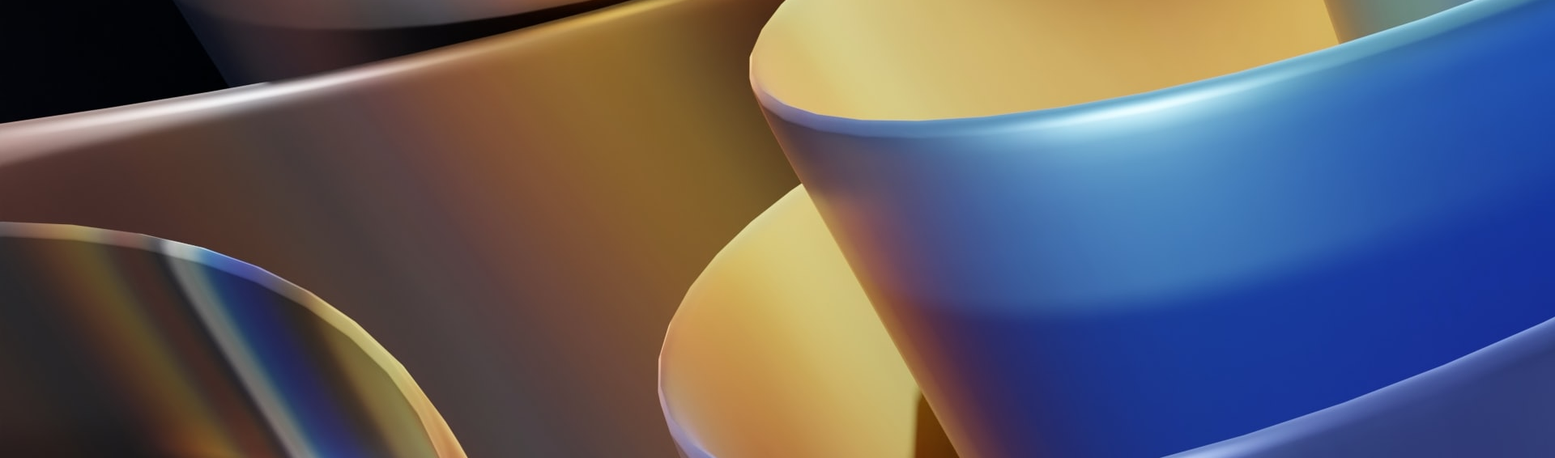
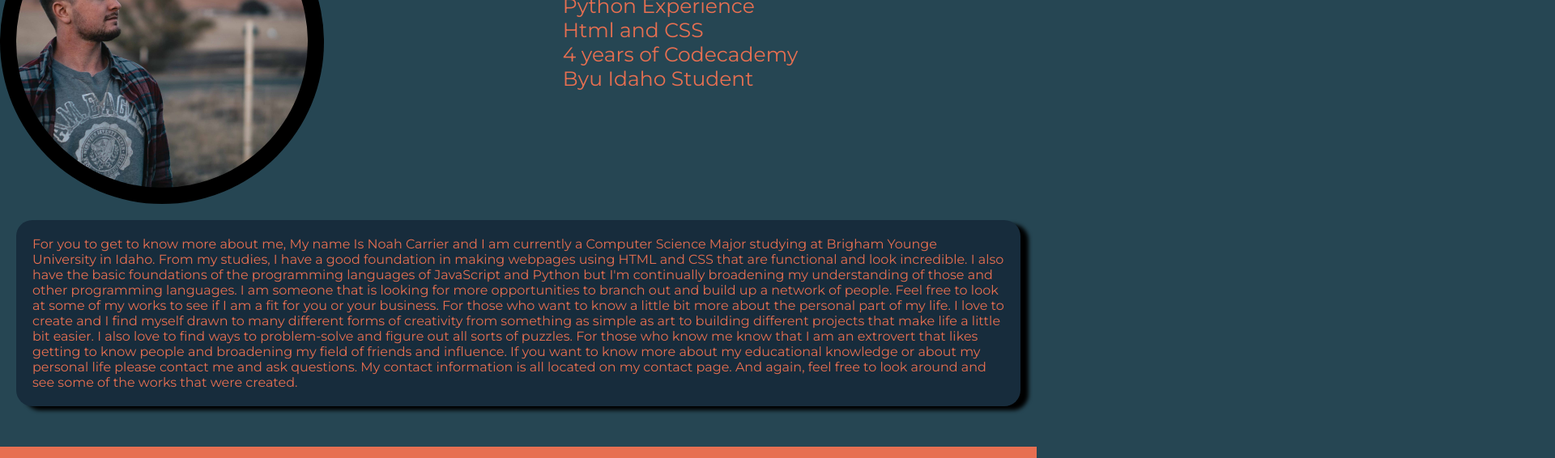
Before and after one commit to noahcarrier1999/wdd130, a plain HTML site: page portfolio/about_me.html in a window 1280 px wide. Shown: the part 715-1281 px from the top of the page at 81% size, 1920 px wide, since content can reach past the window. Drawn offline with Linux system fonts and the light colour scheme.

Commit message:
made the about me page

```diff
--- a/portfolio/about_me.html
+++ b/portfolio/about_me.html
@@ -7,9 +7,9 @@
     <title>About Me</title>
     <link rel="stylesheet" href="styles/style.css">
 </head>
-<body>
-    <div class="content">
-        <header class="header">
+<body class="about_body">
+    <div class="content3">
+        <header class="header3">
             <a id="logo_link" href="/portfolio/home_page.html">
                 <img class="logo" src="images/portfolio.png" alt="portfolio logo" height="100" width="100">
             </a>
@@ -23,33 +23,32 @@
         </header>
 
         <div class="about_me_hero">
-            <div class="about_hero_img">
-                <img src="images/Wavy heading.jpg" alt="hero image">
-            </div>
+            <img class="about_hero_img" src="images/Wavy heading.jpg" alt="hero image">
         </div>
 
-        <main>
-            <div>
-                <img src="images/profile image.jpg" alt="profile image">
-                <div>
-                    <h3>Qualifications</h3>
-                    <ul>
-                        <li>Python</li>
-                        <li>Html</li>
-                        <li>Css</li>
-                        <li>Byu Idaho</li>
-                    </ul>
-                </div>
 
-            </div>
-            <div>
-                <section>For you to get to know more about me, My name Is Noah Carrier and I am currently a Computer Science Major studying at Brigham Younge University in Idaho. From my studies, I have a good foundation in making webpages using HTML and CSS that are functional and look incredible. I also have the basic foundations of the programming languages of JavaScript and Python but I'm continually broadening my understanding of those and other programming languages. I am someone that is looking for more opportunities to branch out and build up a network of people. Feel free to look at some of my works to see if I am a fit for you or your business. For those who want to know a little bit more about the personal part of my life. I love to create and I find myself drawn to many different forms of creativity from something as simple as art to building different projects that make life a little bit easier. I also love to find ways to problem-solve and figure out all sorts of puzzles. For those who know me know that I am an extrovert that likes getting to know people and broadening my field of friends and influence. If you want to know more about my educational knowledge or about my personal life please contact me and ask questions. My contact information is all located on my contact page. And again, feel free to look around and see some of the works that were created.</section>
-            </div>
+        <div class="about_img_container">
+            <img class="about_img" src="images/profile image.jpg" alt="profile image">
+        </div>
+
+        <div class="qualification_container">
+            <h3 class="Qualifications_header">Qualifications</h3>
+            <ul class="myUL">
+                <li>Python Experience</li>
+                <li>Html and CSS</li>
+                <li>4 years of Codecademy</li>
+                <li>Byu Idaho Student</li>
+            </ul>
+        </div>
+
+        <div class="about_me_text">
+            <section class="about_me_statement">For you to get to know more about me, My name Is Noah Carrier and I am currently a Computer Science Major studying at Brigham Younge University in Idaho. From my studies, I have a good foundation in making webpages using HTML and CSS that are functional and look incredible. I also have the basic foundations of the programming languages of JavaScript and Python but I'm continually broadening my understanding of those and other programming languages. I am someone that is looking for more opportunities to branch out and build up a network of people. Feel free to look at some of my works to see if I am a fit for you or your business. For those who want to know a little bit more about the personal part of my life. I love to create and I find myself drawn to many different forms of creativity from something as simple as art to building different projects that make life a little bit easier. I also love to find ways to problem-solve and figure out all sorts of puzzles. For those who know me know that I am an extrovert that likes getting to know people and broadening my field of friends and influence. If you want to know more about my educational knowledge or about my personal life please contact me and ask questions. My contact information is all located on my contact page. And again, feel free to look around and see some of the works that were created.</section>
+        </div>
 
 
-        </main>
 
-        <footer>
+
+        <footer class="about_footer">
             <p>Carrier Copy-Right 2023©️</p>
             <div class="social_links">
                 <a href="https://facebook.com" target="_blank">
--- a/portfolio/styles/style.css
+++ b/portfolio/styles/style.css
@@ -135,13 +135,26 @@ hr {
 }
 
 
+
+
+
+
+
+
+
+
+
+
+
+
+
 /*Header and links*/
 header{
     display: grid;
     grid-template-columns: 100px auto;
     background-color: #E76F51 ;
     width: 100%;
-    height: 129px;
+    height: 100px;
     padding: 0;
     margin: 0 auto;
 }
@@ -150,6 +163,16 @@ header{
     width: 100px;
     align-self: center;
     padding:10px;
+}
+
+
+nav a:hover{
+    font-size: 35px;
+    transition: 0.3s;
+    position: relative;
+    bottom: 10px;
+    transition: 0.3s;
+
 }
 
 nav{
@@ -164,6 +187,7 @@ nav{
     height: 50px;
     font-size: 18px;
     margin-right: 20px;
+    margin-bottom: 10px;
 }
 
 nav a{
@@ -181,6 +205,20 @@ body{
     margin:0 auto;
     background-color: #264653;
 }
+
+
+
+
+
+
+
+
+
+
+
+
+
+
 
 /*Hero Image and welcome*/
 
@@ -227,14 +265,29 @@ section img{
 }
 
 .contact_hero_img{
-    height: 500px;
+    height: 550px;
     max-height: 700px;
+    position: relative;
+    bottom: 29px;
 
 }
 
 .contact_img{
     width: 100%;
     height: 100%;
+}
+
+
+
+
+/*About Me Hero Image*/
+.about_me_hero{
+   height: 500px;
+}
+
+.about_hero_img{
+    max-height: 100%;
+    width: 100%;
 }
 
 /*Main*/
@@ -389,6 +442,125 @@ main img{
 }
 
 
+
+/*Main for About Me*/
+.content3{
+    display: grid;
+    grid-template-columns: 400px 1fr ;
+    grid-template-rows:100px 467px 400px 300px 100px ;
+ }
+
+.header3{
+    grid-row: 1/2;
+    grid-column: 1/3;
+}
+
+.logo_link{
+    height: 100px;
+}
+
+.about_me_hero{
+    grid-row:2/3;
+    grid-column:1/3;
+}
+
+.about_img_container{
+    padding:20px;
+    grid-row: 3/4;
+    grid-column: 1/2;
+    height:400px;
+    width: 400px;
+    background-color:#000;
+    border-radius: 50%;
+
+ }
+
+ .about_img{
+    border-radius: 50%;
+ }
+
+div.qualification_container{
+    display: grid;
+    grid-template-columns:1fr 1fr 1fr ;
+    grid-template-rows:1fr 1fr 1fr ;
+    grid-row: 3/4;
+    grid-column: 2/3;
+    text-align: center;
+    align-items: center;
+    justify-items: center;
+    color: #E76F51;
+    font-family: Yaseva One;
+
+ }
+
+ ul.myUL{
+    display: inline-block;
+    text-align: left;
+    grid-row: 2/3;
+    grid-column: 2/3;
+    color: #E76F51;
+    font-family: Montserrat;
+    font-size: 25px;
+ }
+
+ .qualification_container h3{
+    grid-row: 1/2;
+    grid-column: 2/3;
+    align-self:end;
+    font-size: 50px;
+    color: #E76F51;
+    text-shadow: 2px 4px 4px rgba(0, 0, 0, 0.6);
+ }
+
+
+ .about_me_text{
+    grid-row: 4/5;
+    grid-column: 1/3;
+    padding: 20px;
+    color: #E76F51;
+    font-family: Montserrat;
+    max-height: 300px;
+ }
+
+ .about_me_text section{
+    background-color: #172c3c;
+    padding: 20px;
+    border-radius: 20px;
+    max-height: 250px;
+    overflow: auto;
+    box-shadow:black 10px 5px 5px ;
+
+ }
+
+ .about_me_statement{
+    overflow: auto;
+    max-height: 200px;
+
+ }
+
+
+
+ .about_footer{
+    grid-row: 5/6;
+    grid-column: 1/3;
+ }
+
+.about_body{
+    grid-row: 1/6;
+    grid-column: 1/3;
+ }
+
+
+ .about_img{
+    height:100%
+ }
+
+
+
+
+
+
+
 /*Form css*/
 .form{
     background-color: #E76F51;
```
